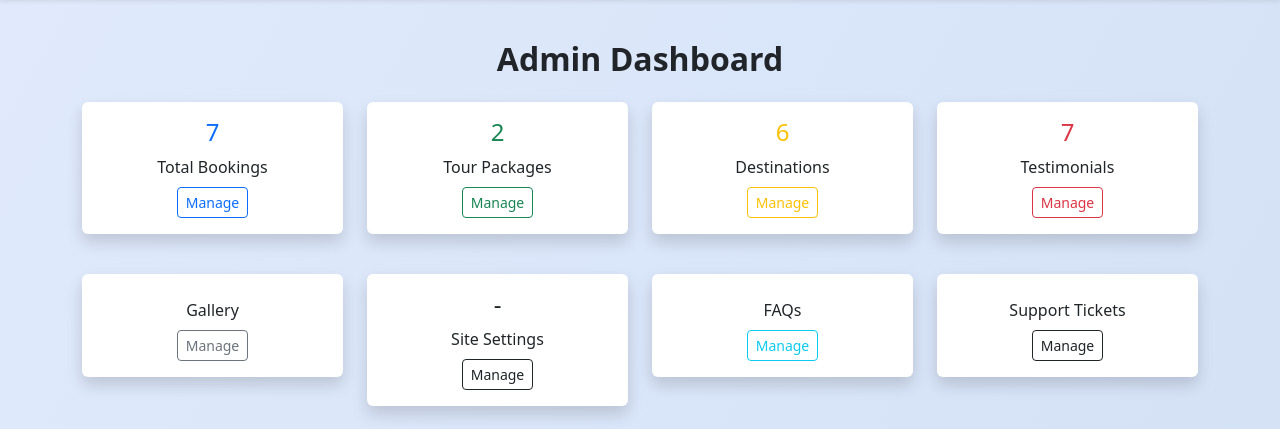
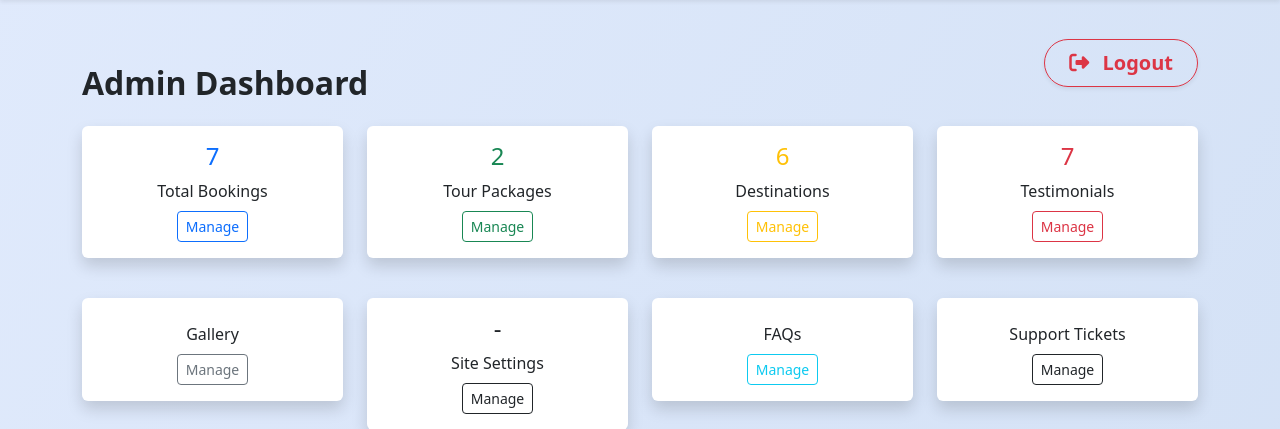
Before and after one commit to mir-ashiq/travel-flask, a Flask app: page /dashboard in a window 1280 px wide. Shown: the part 56-485 px from the top of the page. Run offline with Flask 2, Linux system fonts and the light colour scheme; a user stored in the database is signed in; data comes from the database, SQL or seed files in the repository; both versions use the stored data as it was after the commit; some libraries are stand-ins or nearby versions.

Commit message:
Add navigation buttons to admin panel and dashboard for improved user experience

```diff
--- a/templates/admin/base.html
+++ b/templates/admin/base.html
@@ -7,6 +7,11 @@
     <button id="darkModeToggle" class="btn btn-outline-secondary btn-sm me-2" title="Toggle dark mode"><i class="fa fa-moon"></i></button>
     <span id="adminNotifications" class="badge bg-info text-dark" title="Notifications" style="cursor:pointer;">0</span>
   </div>
+</div>
+<div class="mb-3 d-flex justify-content-end">
+  <a href="{{ url_for('main.dashboard') }}" class="btn btn-outline-primary fw-bold">
+    <i class="fa fa-arrow-left me-1"></i> Back to Admin Dashboard
+  </a>
 </div>
 <hr>
 {% block body %}{% endblock %}
--- a/templates/dashboard.html
+++ b/templates/dashboard.html
@@ -1,6 +1,11 @@
 {% extends 'base.html' %}
 {% block content %}
-<h2 class="section-title text-center">Admin Dashboard</h2>
+<div class="d-flex justify-content-between align-items-center mb-4">
+  <h2 class="section-title text-center mb-0">Admin Dashboard</h2>
+  <a href="{{ url_for('main.logout') }}" class="btn btn-outline-danger btn-lg px-4 py-2 fw-bold shadow-sm" style="border-radius: 2rem;">
+    <i class="fa fa-sign-out-alt me-2"></i> Logout
+  </a>
+</div>
 <div class="row text-center mb-4">
   <div class="col-md-3 mb-3">
     <div class="card shadow border-0">
```
Also changed, not shown: travel_agency.db.
